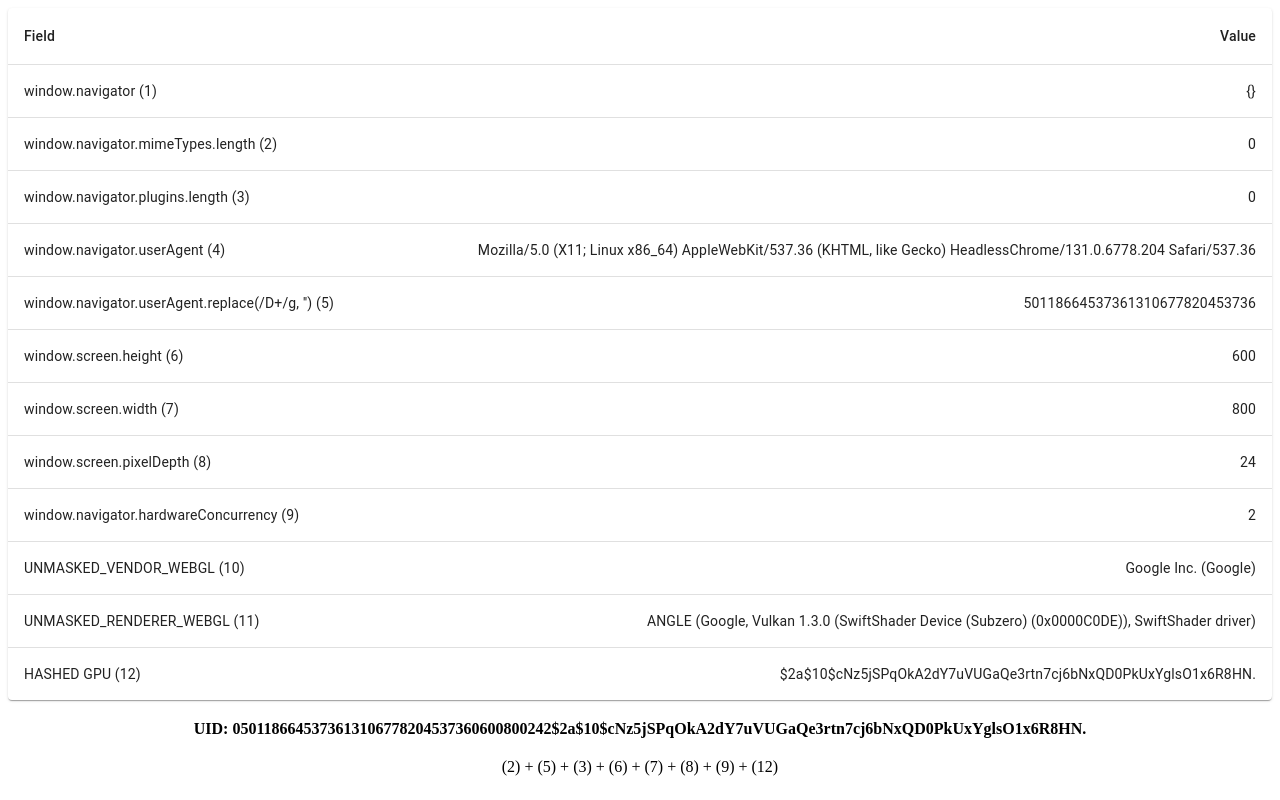
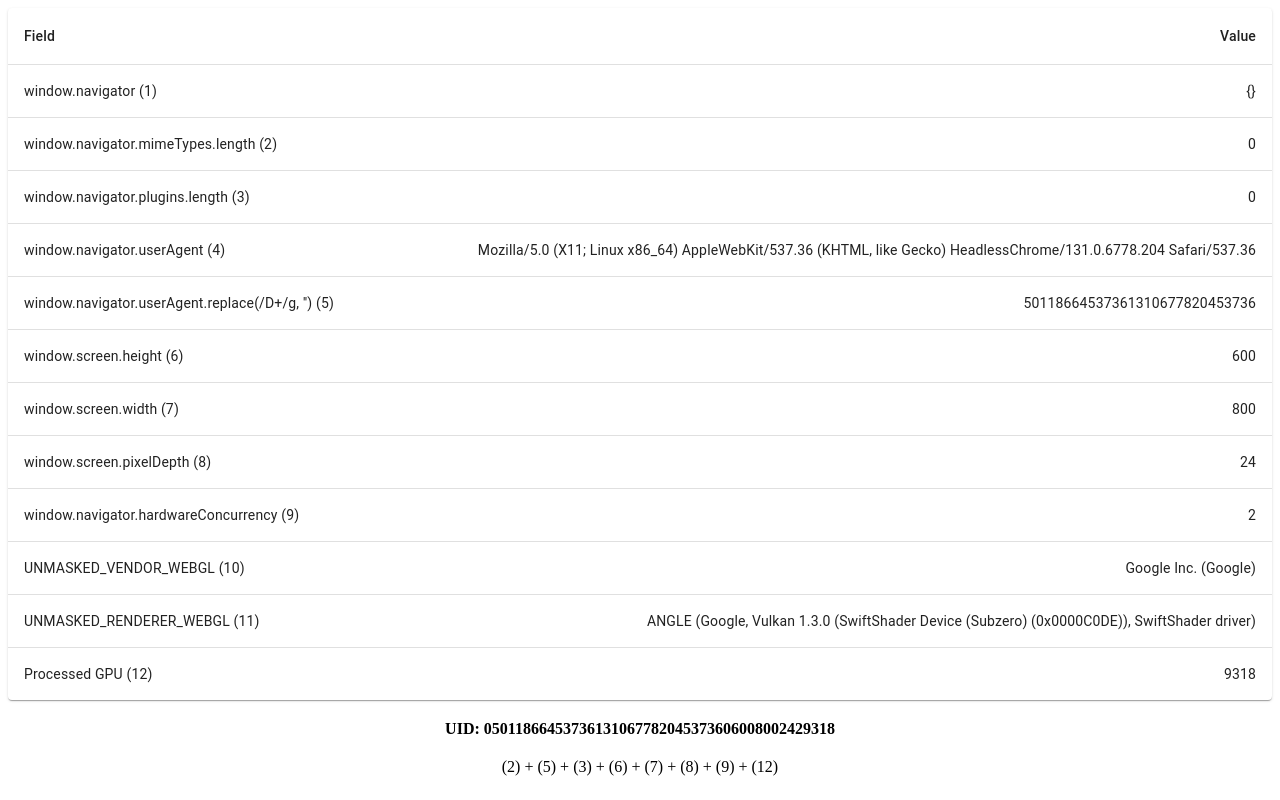
Before and after one commit to trieunguyentm/get-uid-device, a React (Create React App) app: page / in a window 1280 px wide. Built offline with nearby package versions, Linux system fonts and the light colour scheme.

Commit message:
conver gpu to number or string

```diff
--- a/package.json
+++ b/package.json
@@ -9,7 +9,6 @@
     "@testing-library/jest-dom": "^5.17.0",
     "@testing-library/react": "^13.4.0",
     "@testing-library/user-event": "^13.5.0",
-    "bcryptjs": "^2.4.3",
     "react": "^18.2.0",
     "react-dom": "^18.2.0",
     "react-scripts": "5.0.1",
--- a/src/App.js
+++ b/src/App.js
@@ -6,52 +6,64 @@ import TableContainer from "@mui/material/TableContainer"
 import TableHead from "@mui/material/TableHead"
 import TableRow from "@mui/material/TableRow"
 import Paper from "@mui/material/Paper"
-import bscypt from "bcryptjs"
-import { useState } from "react"
-import { useEffect } from "react"
 
 export default function App() {
-  const [hashedGPU, setHashedGPU] = useState("")
+  /** Remove " " and lower case */
+  function processString(inputString) {
+    const processedString = inputString.replace(/\s+/g, "").toLowerCase()
+    return processedString
+  }
 
-  useEffect(() => {
-    async function hashGPU() {
-      const _vendor = getVendorAndRenderer()._vendor
-      const _renderer = getVendorAndRenderer()._renderer
-      let GPU = ""
-      GPU += _vendor
-      GPU += _renderer
-      const hashedGPU = await bscypt.hash(GPU, 10)
-      setHashedGPU(hashedGPU)
+  /** Convert string to Ascii */
+  function convertStringToAscii(inputString) {
+    let asciiString = ""
+    let number = 0
+
+    for (let i = 0; i < inputString.length; i++) {
+      const charCode = inputString.charCodeAt(i)
+      asciiString += charCode.toString()
+      number += charCode
     }
-    hashGPU()
-  }, [])
 
+    return { asciiString, number }
+  }
+
+  console.log(
+    convertStringToAscii(
+      "googleinc.(intel)angle(intel,intel(r)hdgraphics630direct3d11vs_5_0ps_5_0,d3d11)",
+    ).number,
+  )
+
+  /** Get info gpu */
   function getVendorAndRenderer() {
-    var _canvas = document.createElement("canvas")
-    var _gl
-    var _debugInfo
-    var _vendor
-    var _renderer
+    var canvas = document.createElement("canvas")
+    var gl
+    var debugInfo
+    var vendor
+    var renderer
+    var gpuinfo
 
     try {
-      _gl =
-        _canvas.getContext("webgl") || _canvas.getContext("experimental-webgl")
+      gl = canvas.getContext("webgl") || canvas.getContext("experimental-webgl")
     } catch (e) {
       console.log(e)
       return
     }
-    if (_gl) {
-      _debugInfo = _gl.getExtension("WEBGL_debug_renderer_info")
-      _vendor = _gl.getParameter(_debugInfo.UNMASKED_VENDOR_WEBGL)
-      _renderer = _gl.getParameter(_debugInfo.UNMASKED_RENDERER_WEBGL)
-      return { _vendor, _renderer }
+    if (gl) {
+      debugInfo = gl.getExtension("WEBGL_debug_renderer_info")
+      vendor = gl.getParameter(debugInfo.UNMASKED_VENDOR_WEBGL)
+      renderer = gl.getParameter(debugInfo.UNMASKED_RENDERER_WEBGL)
+      gpuinfo = vendor + renderer
+      return { gpuinfo, vendor, renderer }
     }
   }
 
+  /** Create row data */
   function createData(field, value) {
     return { field, value }
   }
 
+  /** Get uid device */
   function getUID() {
     let uid = window.navigator.mimeTypes.length
     uid += window.navigator.userAgent.replace(/\D+/g, "")
@@ -60,10 +72,13 @@ export default function App() {
     uid += window.screen.width || ""
     uid += window.screen.pixelDepth || ""
     uid += window.navigator.hardwareConcurrency || ""
-    uid += hashedGPU
+    uid += convertStringToAscii(
+      processString(getVendorAndRenderer().gpuinfo),
+    ).number
     return uid
   }
 
+  /** Create data in table */
   const rows = [
     createData("window.navigator (1)", JSON.stringify(window.navigator)),
     createData(
@@ -86,12 +101,13 @@ export default function App() {
       "window.navigator.hardwareConcurrency (9)",
       window.navigator.hardwareConcurrency,
     ),
-    createData("UNMASKED_VENDOR_WEBGL (10)", getVendorAndRenderer()._vendor),
+    createData("UNMASKED_VENDOR_WEBGL (10)", getVendorAndRenderer().vendor),
+    createData("UNMASKED_RENDERER_WEBGL (11)", getVendorAndRenderer().renderer),
     createData(
-      "UNMASKED_RENDERER_WEBGL (11)",
-      getVendorAndRenderer()._renderer,
+      "Processed GPU (12)",
+      convertStringToAscii(processString(getVendorAndRenderer().gpuinfo))
+        .number,
     ),
-    createData("HASHED GPU (12)", hashedGPU),
   ]
 
   return (
```
Also changed, not shown: 1 other file (tests, documents, lock files or other folders).
